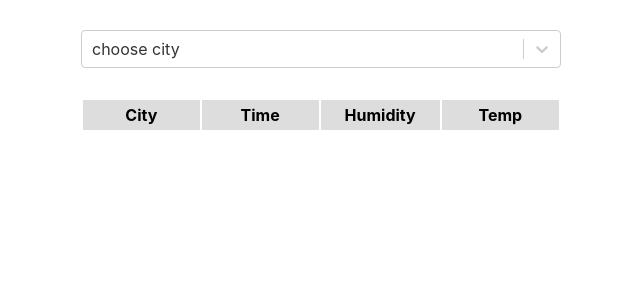
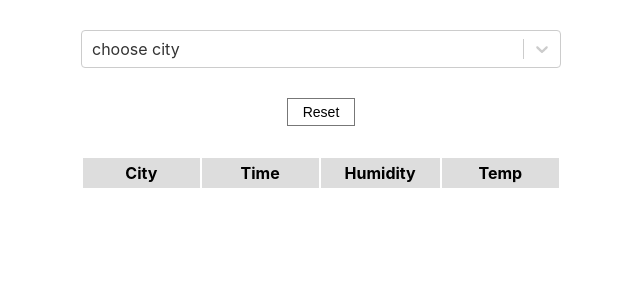
Before and after one commit to g-krzysztof/second-part, a React (Create React App) app: page / in a window 1280 px wide. Shown: the top 300 px of the page, without its empty margins (319-959 px from the left). Built offline with nearby package versions, Linux system fonts and the light colour scheme.

Commit message:
add reset button: to jsx, logic and styles

```diff
--- a/src/components/App.js
+++ b/src/components/App.js
@@ -32,7 +32,6 @@ class App extends Component {
         })
         .then(response => response.json())
         .then(data => {
-          console.log(data);
           const reciveData = {
             city: this.state.value.value,
             humidity: data.main.humidity,
@@ -48,6 +47,14 @@ class App extends Component {
     }, 0);
   }
 
+  // on click reset button: clear data and reset App to onload state
+  handleReset = () => {
+    this.setState({
+      value: { label: this.props.val, value: this.props.val },
+      results: []
+    })
+  }
+
   render() {
     return (
       <div className="App">
@@ -55,6 +62,7 @@ class App extends Component {
           options={this.options}
           value={this.state.value}
           onchange={value => this.handleChange(value)} />
+        <button className="App__reset-btn" onClick={this.handleReset}>Reset</button>
         <Display
           results={this.state.results} />
       </div>
--- a/src/css/App.css
+++ b/src/css/App.css
@@ -1 +1,22 @@
-/* No CSS *//*# sourceMappingURL=App.css.map */
+.App {
+  width: 480px;
+  margin: 30px auto;
+  text-align: center;
+}
+
+.App__reset-btn {
+  background-color: #fff;
+  border: 1px solid #777;
+  color: #000000;
+  padding: 5px 15px;
+  cursor: pointer;
+  -webkit-transition: .2s;
+  transition: .2s;
+  font-size: 14px;
+}
+
+.App__reset-btn:hover {
+  background-color: #ddd;
+  border-color: #000000;
+}
+/*# sourceMappingURL=App.css.map */
--- a/src/styles/App.scss
+++ b/src/styles/App.scss
@@ -0,0 +1,18 @@
+.App {
+    width: 480px;
+    margin: 30px auto;
+    text-align: center;
+    &__reset-btn{
+        background-color: #fff;
+        border: 1px solid #777;
+        color: #000000;
+        padding: 5px 15px;
+        cursor: pointer;
+        transition: .2s;
+        font-size: 14px;
+        &:hover{
+          background-color: #ddd;
+          border-color: #000000;
+        }
+    }
+}
```
Also changed, not shown: 1 other file (tests, documents, lock files or other folders).
